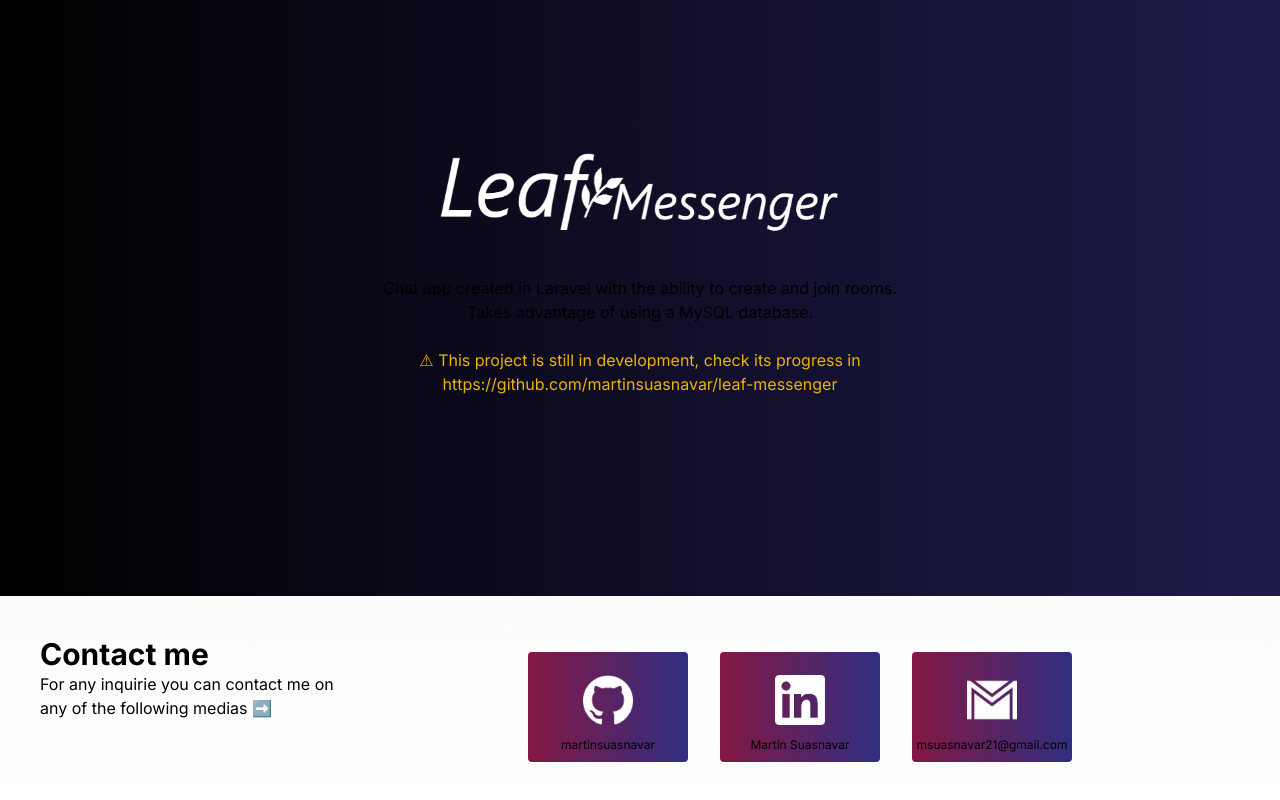
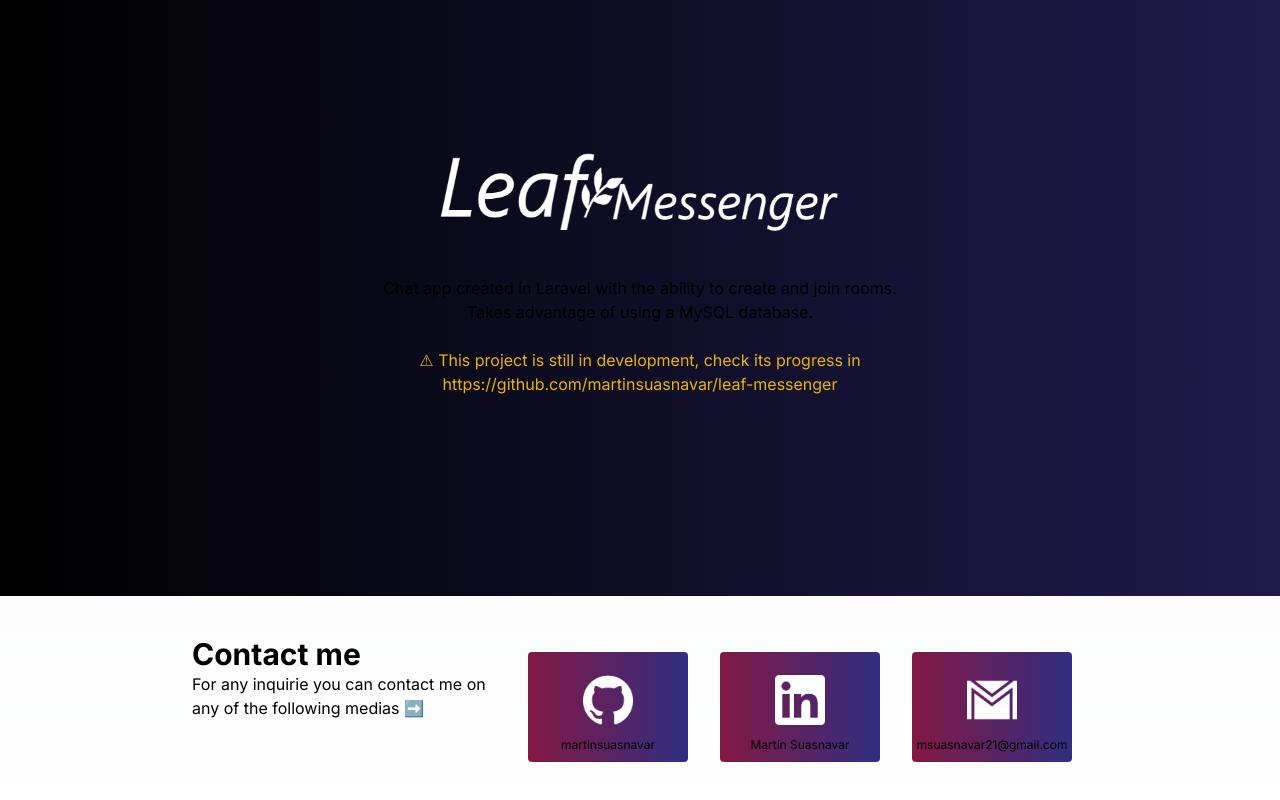
Before and after one commit to martinsuasnavar/portfolio, a Next.js app: page /en in a window 1280 px wide. Shown: the part 1908-2708 px from the top of the page. Built offline with nearby package versions, Linux system fonts and the light colour scheme.

Commit message:
Update layout.tsx

```diff
--- a/src/app/[locale]/layout.tsx
+++ b/src/app/[locale]/layout.tsx
@@ -45,7 +45,14 @@
         <div className="text-3xl mr-auto ml-auto flex justify-center sm:hidden">
             {t('footer.contactMe')}
         </div>
-        <div className="flex ">
+        <div className="flex mr-auto ml-auto justify-center">
+
+
+          {/*warning: responsive design issues,
+          the following part regarding contact
+          boxes creates an empty blank space on
+          the right side of the page*/}
+          <section className="flex mr-auto ml-auto">
           <section className="w-80 hidden sm:block">
             <div className="text-sm font-bold sm:text-3xl">
             {t('footer.contactMe')}
@@ -54,13 +61,6 @@
             {t('footer.anyInquiere')}
             </div>
           </section>
-
-          {/*warning: responsive design issues,
-          the following part regarding contact
-          boxes creates an empty blank space on
-          the right side of the page*/}
-          <section className="flex mr-auto ml-auto">
-
               <a href="https://github.com/martinsuasnavar" className={contactBox}>
                 <sub className={cBoxContent}>
                   <Image src="/logos/github-white.png" height={50} width={50} alt="github logo" />
```
